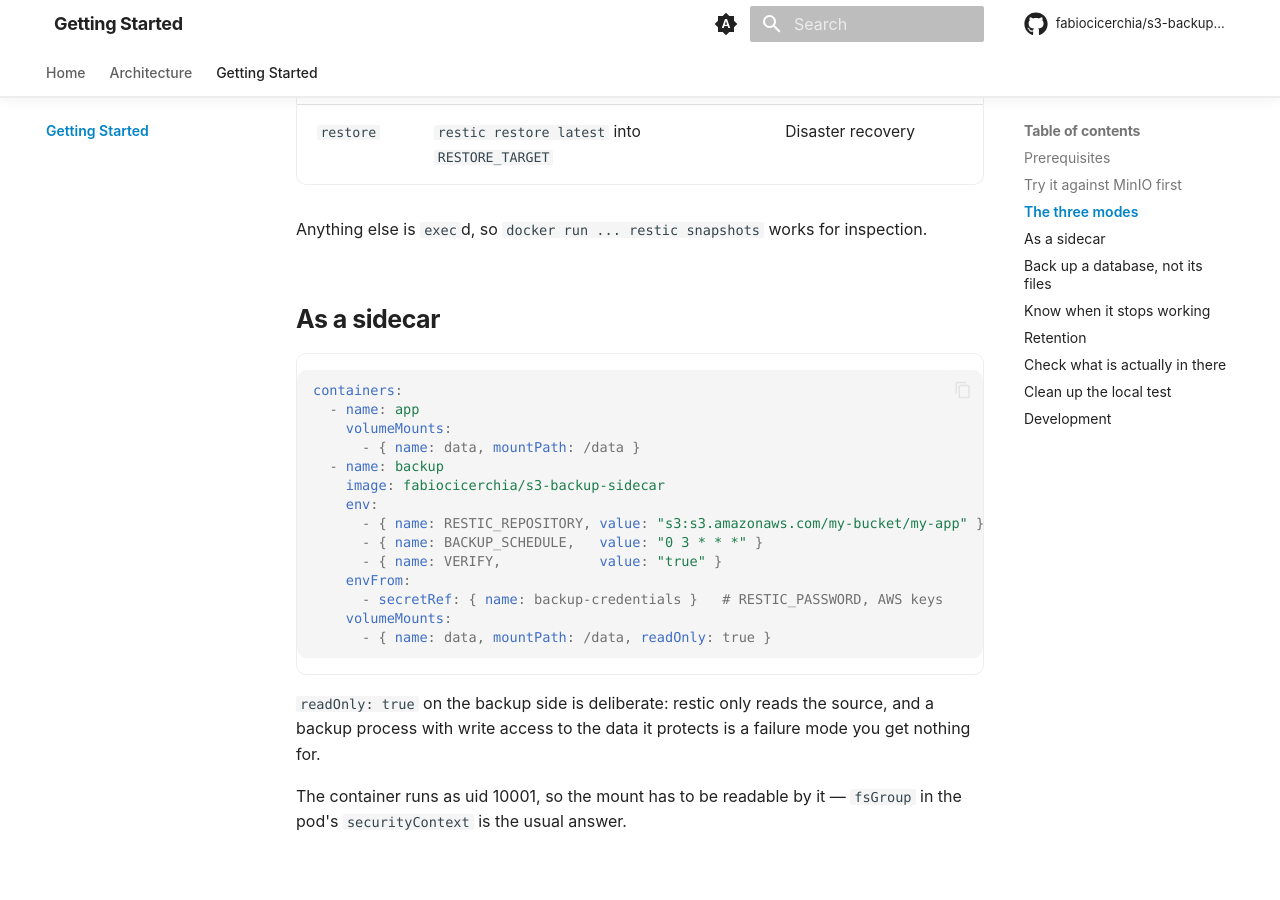
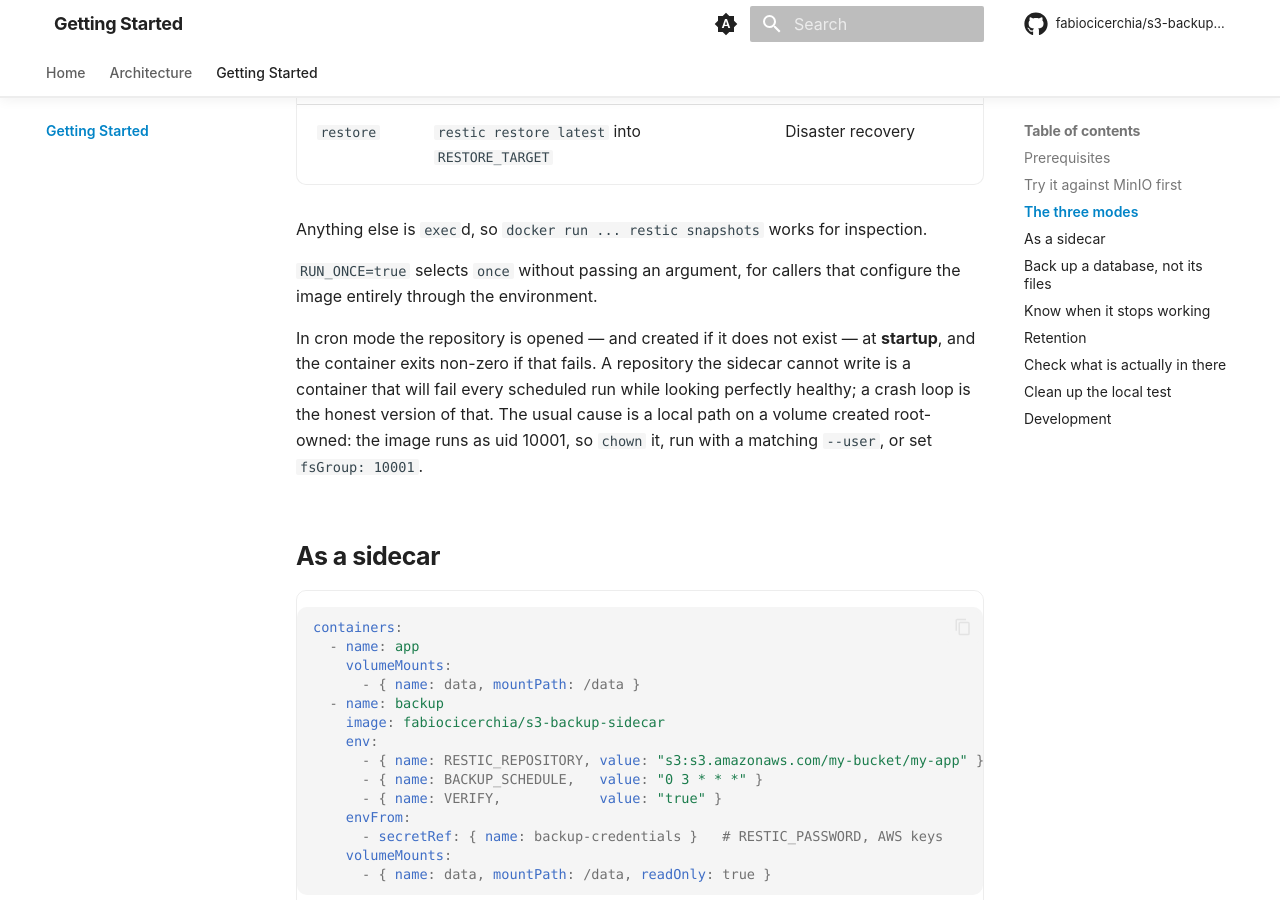
Before and after one commit to fabiocicerchia/s3-backup-sidecar, an MkDocs documentation site: the page built from docs/getting-started.md, in a window 1280 px wide and 900 px high, scrolled down 1424 px. Built offline with MkDocs 1.6.1 and Material for MkDocs 9.7.7, drawn with Linux system fonts in a browser that asks for light colours; comment, search, counter and statistics services are not loaded.

Commit message:
fix: honour RUN_ONCE, and open the repository at startup (#53)
Two ways this container failed while looking fine:

- `RUN_ONCE=true` was not read at all. A caller configuring the image the way
  the rest of it is configured — entirely through env — got cron mode: a
  backup scheduled for 03:00 and a container that runs until it is killed,
  having backed nothing up. Two of them ran for 51 minutes in a test sweep
  before anyone noticed.
- cron mode scheduled backups without ever touching the repository, so a
  root-owned named volume (which uid 10001 cannot mkdir into) failed every
  tick into a log nobody reads while the container stayed up. It now opens or
  creates the repository at startup and exits non-zero if it cannot — a crash
  loop is the honest shape for a container that can never do its job.

test.sh covers both, with `timeout` so a mode that stops exiting fails the
test rather than hanging it.


Claude-Session: https://claude.ai/code/session_01AifFEUfgq1KkciNKLifAtq

Co-authored-by: Fabio Cicerchia <cicerchia86@gmail.com>
Co-authored-by: Claude Opus 5 (1M context) <noreply@anthropic.com>

```diff
--- a/docs/getting-started.md
+++ b/docs/getting-started.md
@@ -54,6 +54,17 @@ cat restored/data/file.txt      # precious
 
 Anything else is `exec`d, so `docker run ... restic snapshots` works for
 inspection.
+
+`RUN_ONCE=true` selects `once` without passing an argument, for callers that
+configure the image entirely through the environment.
+
+In cron mode the repository is opened — and created if it does not exist — at
+**startup**, and the container exits non-zero if that fails. A repository the
+sidecar cannot write is a container that will fail every scheduled run while
+looking perfectly healthy; a crash loop is the honest version of that. The
+usual cause is a local path on a volume created root-owned: the image runs as
+uid 10001, so `chown` it, run with a matching `--user`, or set
+`fsGroup: 10001`.
 
 ## As a sidecar
 
```
Also changed, not shown: README.md (+9 -2 lines), docs/architecture.md (+3 -1 lines), 2 other files.
